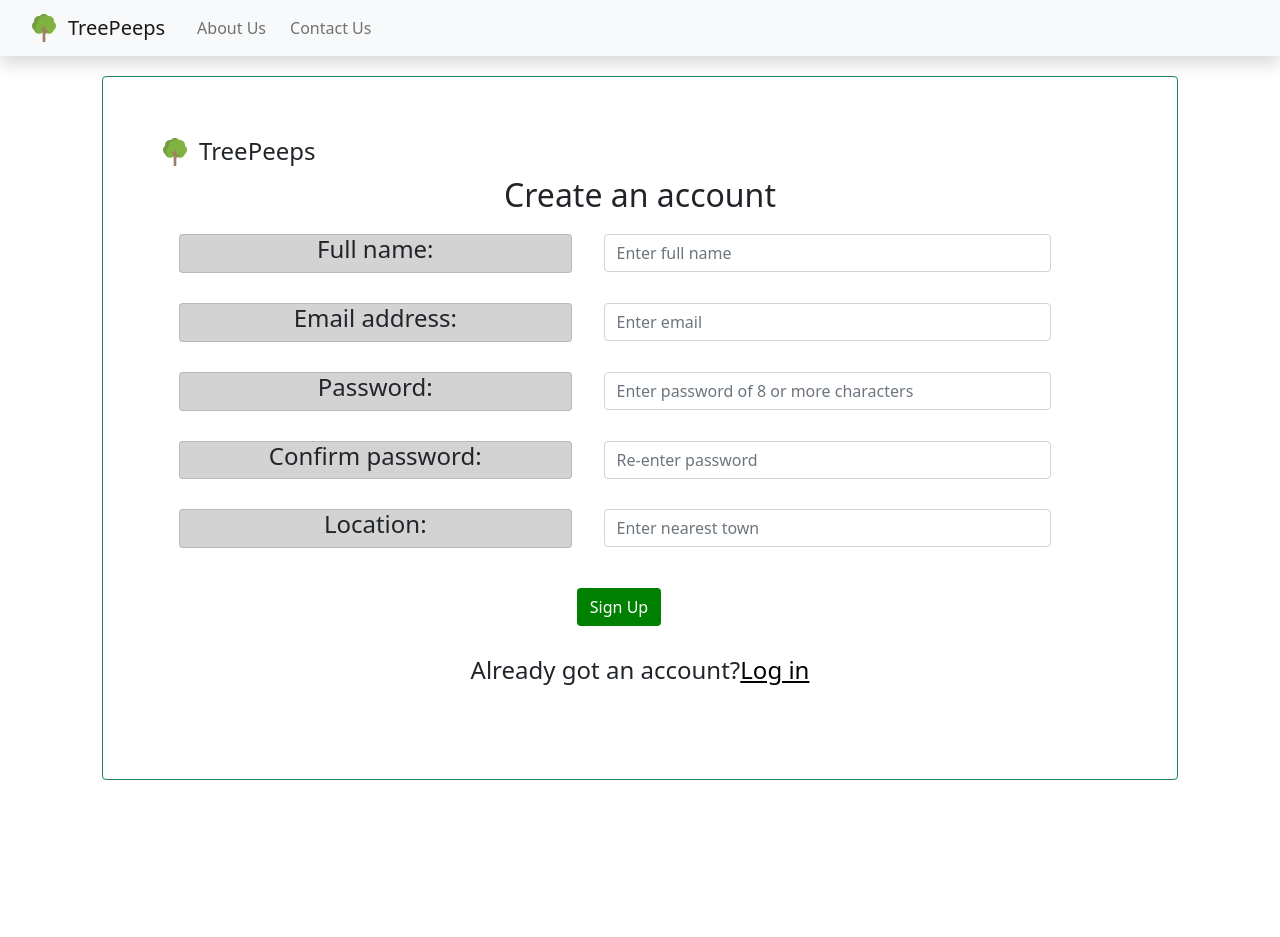
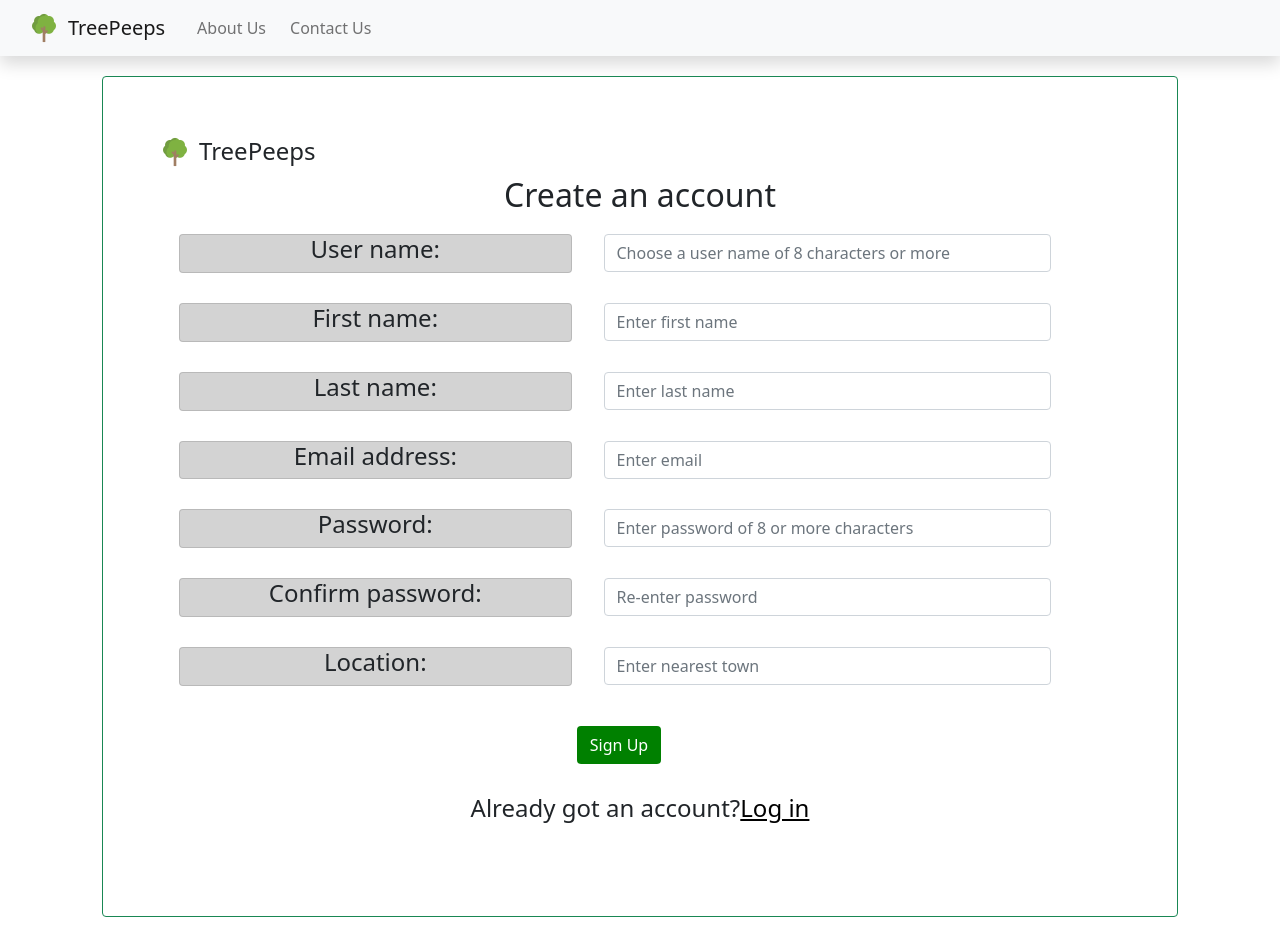
Before and after one commit to ClaireMDavies/TreePeeps, a React (Create React App) app in the folder client/: page /signup in a window 1280 px wide. Before the commit the page ends 800 px from the top, so only its background shows below. Built offline with nearby package versions, Linux system fonts and the light colour scheme.

Commit message:
added firstName, lastName, and userName fields

```diff
--- a/client/src/App.js
+++ b/client/src/App.js
@@ -1,7 +1,7 @@
 import React from "react";
 
 import { BrowserRouter as Router, Route } from "react-router-dom";
-import SignUp from "../src/pages/SignUp";
+import SignUp from "./pages/SignUp";
 import Project from "../src/pages/ProjectPage";
 import Feeds from "../src/pages/Feeds";
 import Login from "../src/pages/Login";
--- a/client/src/pages/signup.js
+++ b/client/src/pages/signup.js
@@ -6,7 +6,9 @@ import NavItem from "../components/NavItem";
 
 function SignUp() {
 
-    const [fullName, setFullName] = useState("");
+    const [userName, setUserName] = useState("");
+    const [firstName, setFirstName] = useState("");
+    const [lastName, setLastName] = useState("");
     const [emailAddress, setEmailAddress] = useState("");
     const [location, setLocation] = useState("");
     const [password, setPassword] = useState("");
@@ -16,7 +18,9 @@ function SignUp() {
 
     function handleSubmit() {
 
-        console.log(fullName);
+        console.log(userName);
+        console.log(firstName);
+        console.log(lastName);
         console.log(emailAddress);
         console.log(location);
 
@@ -84,10 +88,28 @@ function SignUp() {
 
                         <div className="row" style={{ margin: 10 }}>
                             <div className="col-md-5 card" style={{ backgroundColor: "lightgray", textAlign: "center", margin: 10 }}>
-                                <h4>Full name:</h4>
+                                <h4>User name:</h4>
                             </div>
                             <div className="col-md-6" style={{ margin: 10 }}>
-                                <input className="form-control" type="text" placeholder="Enter full name" onChange={e => setFullName(e.target.value)}></input>
+                                <input className="form-control" type="text" placeholder="Choose a user name of 8 characters or more" onChange={e => setUserName(e.target.value)}></input>
+                            </div>
+                        </div>
+
+                        <div className="row" style={{ margin: 10 }}>
+                            <div className="col-md-5 card" style={{ backgroundColor: "lightgray", textAlign: "center", margin: 10 }}>
+                                <h4>First name:</h4>
+                            </div>
+                            <div className="col-md-6" style={{ margin: 10 }}>
+                                <input className="form-control" type="text" placeholder="Enter first name" onChange={e => setFirstName(e.target.value)}></input>
+                            </div>
+                        </div>
+
+                        <div className="row" style={{ margin: 10 }}>
+                            <div className="col-md-5 card" style={{ backgroundColor: "lightgray", textAlign: "center", margin: 10 }}>
+                                <h4>Last name:</h4>
+                            </div>
+                            <div className="col-md-6" style={{ margin: 10 }}>
+                                <input className="form-control" type="text" placeholder="Enter last name" onChange={e => setLastName(e.target.value)}></input>
                             </div>
                         </div>
 
```
